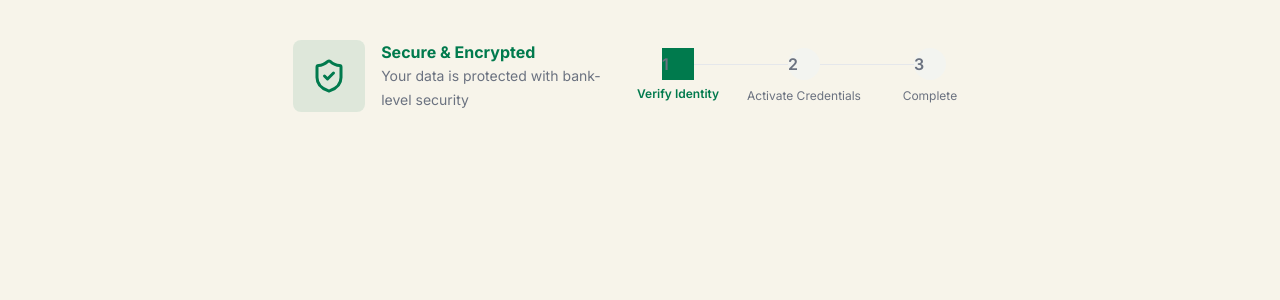
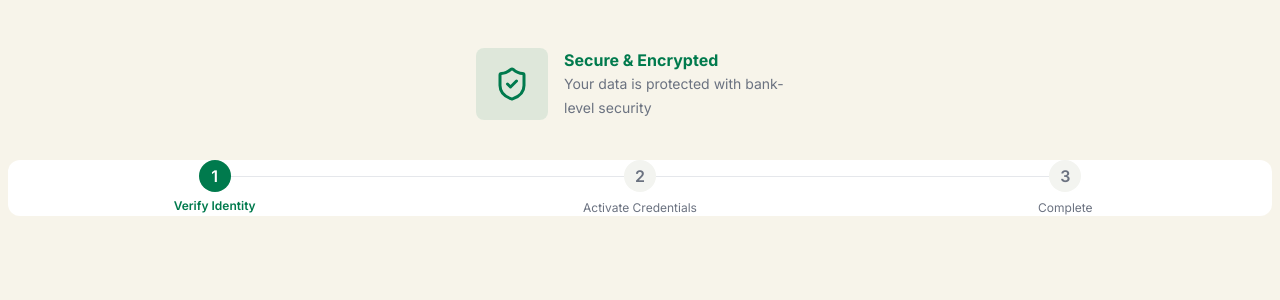
Before and after one commit to COS301-SE-2026/South-African-Digital-ID-Wallet, a Next.js app in the folder web/: page /dev-playground in a window 1280 px wide. Shown: the top 300 px of the page. Built offline with nearby package versions, Linux system fonts and the light colour scheme; no server answers.

Commit message:
Completed activation ba.

```diff
--- a/web/src/app/dev-playground/page.tsx
+++ b/web/src/app/dev-playground/page.tsx
@@ -3,6 +3,7 @@ import { ActivationProgress } from '@/components/molecules/activation-progress-b
 import { ShieldCheck } from 'lucide-react'
 export default function Page() {
   return (
+    <div className="p-2">
       <div className="flex items-center m-10 justify-center ">
         <ActivationInfoItem
           key={'Security'}
@@ -10,8 +11,10 @@ export default function Page() {
           title={'Secure & Encrypted'}
           description={'Your data is protected with bank-level security'}
         />
-
+      </div>
+      <div className="bg-white rounded-md">
         <ActivationProgress currentStep={1} />
+      </div>
     </div>
   )
 }
--- a/web/src/components/molecules/activation-progress-bar/activation-progress-bar.tsx
+++ b/web/src/components/molecules/activation-progress-bar/activation-progress-bar.tsx
@@ -14,11 +14,11 @@ export function ActivationProgress({ currentStep }: ActivationProgressProps) {
               <span className="absolute left-1/2 top-4 h-px w-full bg-border" />
             )}
 
-            <div className="relative z-10 mx-auto flex size-8 items-center justify center rounded-full bg-muted font-semibold text-muted-foreground">
+            <div className="relative z-10 mx-auto flex size-8 items-center justify-center rounded-full bg-muted font-semibold text-muted-foreground">
               <span
                 className={
                   active || complete
-                    ? 'flex size-8 items-center round-full bg-primary-green text-primary-green-foreground'
+                    ? 'flex size-8 items-center justify-center rounded-full bg-primary-green text-primary-foreground'
                     : ''
                 }
               >
```
Lines whose indentation alone changed are shown as unchanged.
